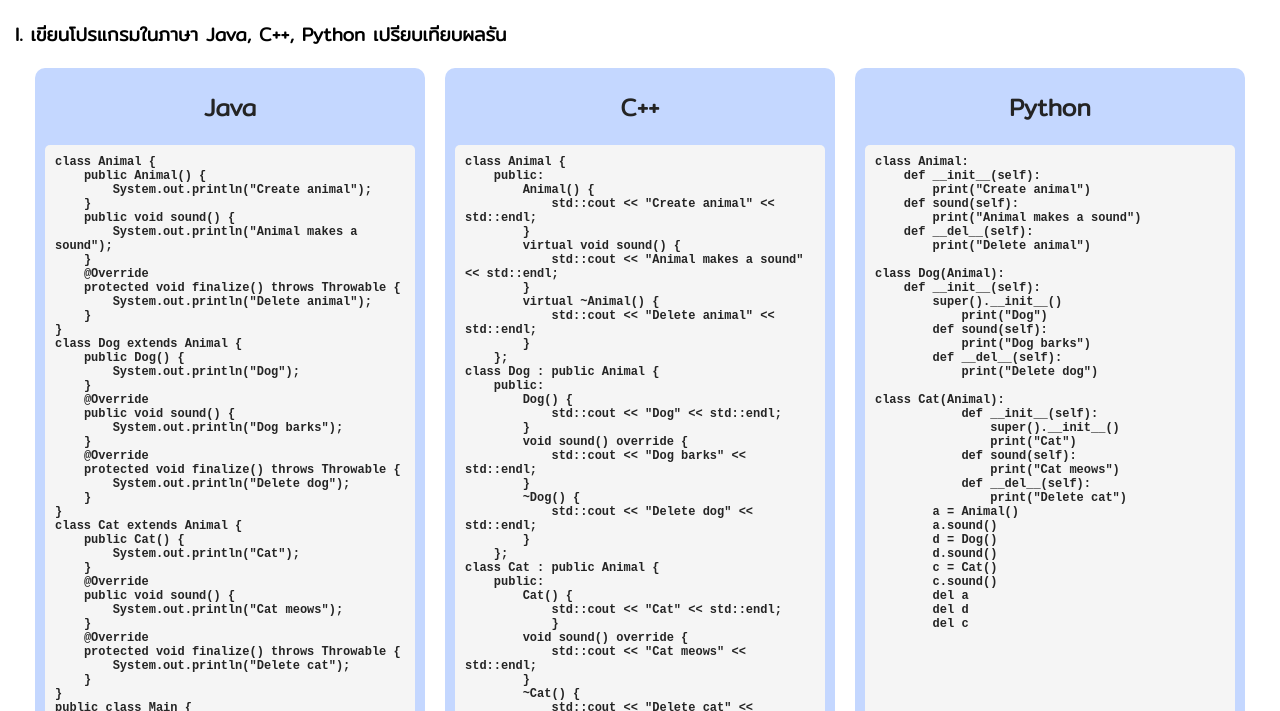
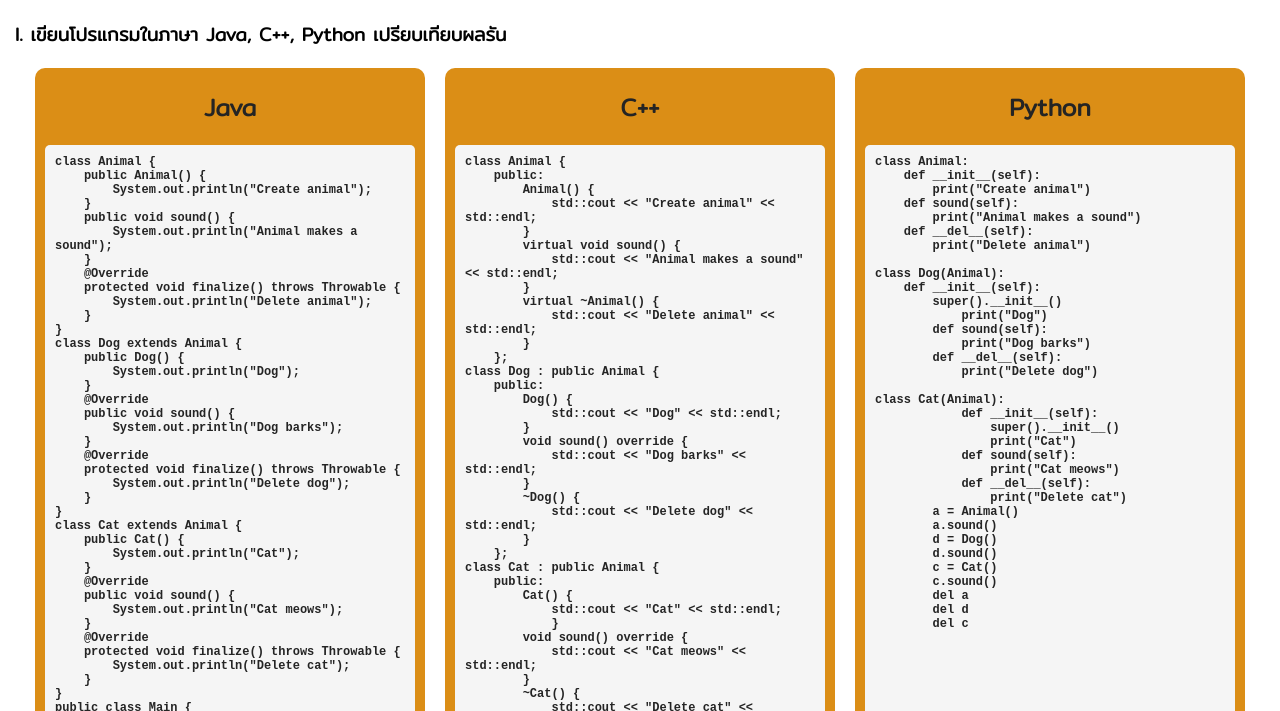
Before and after one commit to kittidechb/650710522, a plain HTML site: page index.html in a window 1280 px wide. Shown: the part 89-800 px from the top of the page. Drawn offline with Linux system fonts and the light colour scheme.

Commit message:
index.html

```diff
--- a/index.html
+++ b/index.html
@@ -36,7 +36,7 @@
 
       .content {
         color: #242424;
-        background-color: #c4d7ff;
+        background-color: #db8e16;
         font-weight: 600;
         text-align: left;
         box-sizing: border-box;
```
